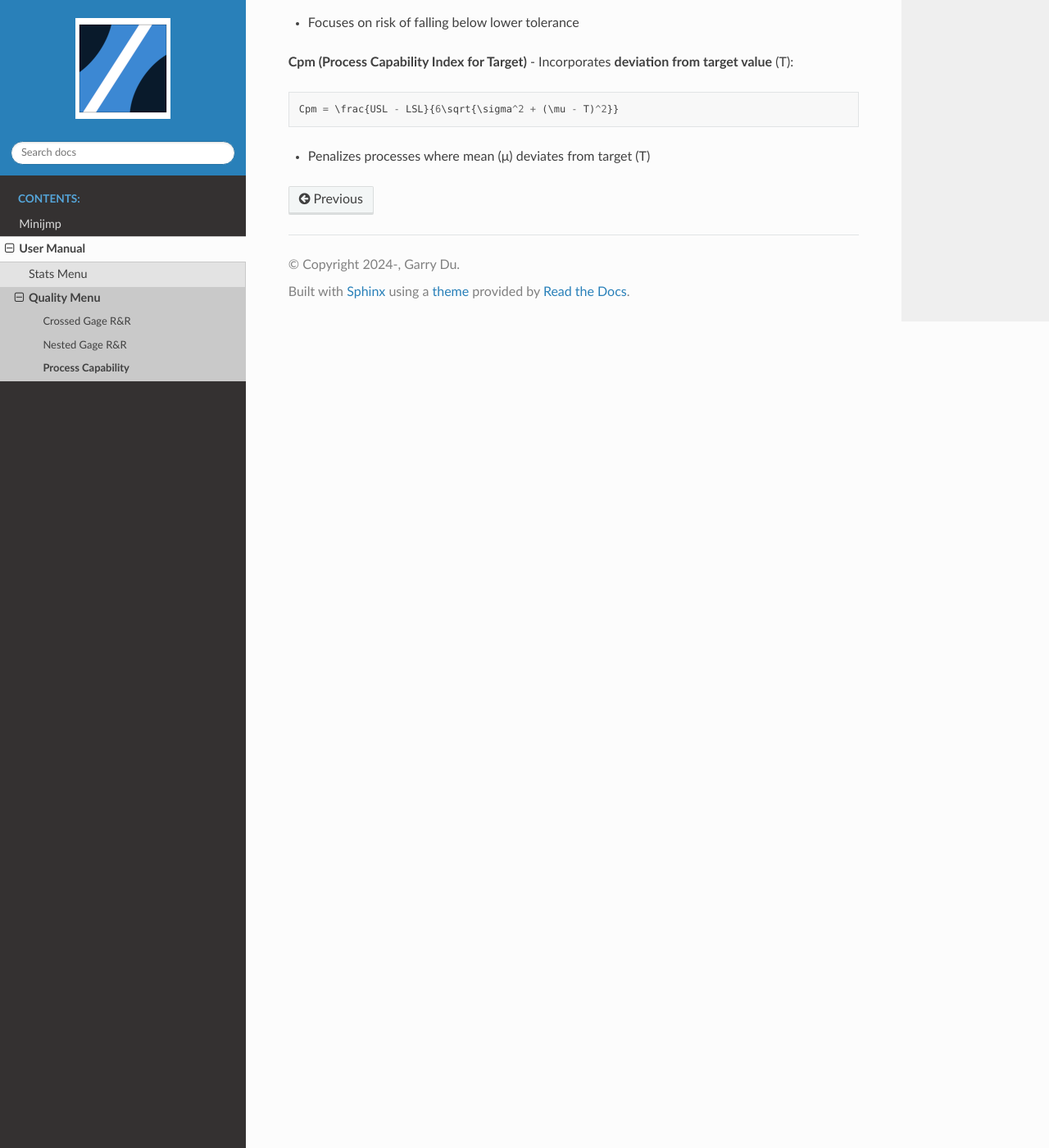
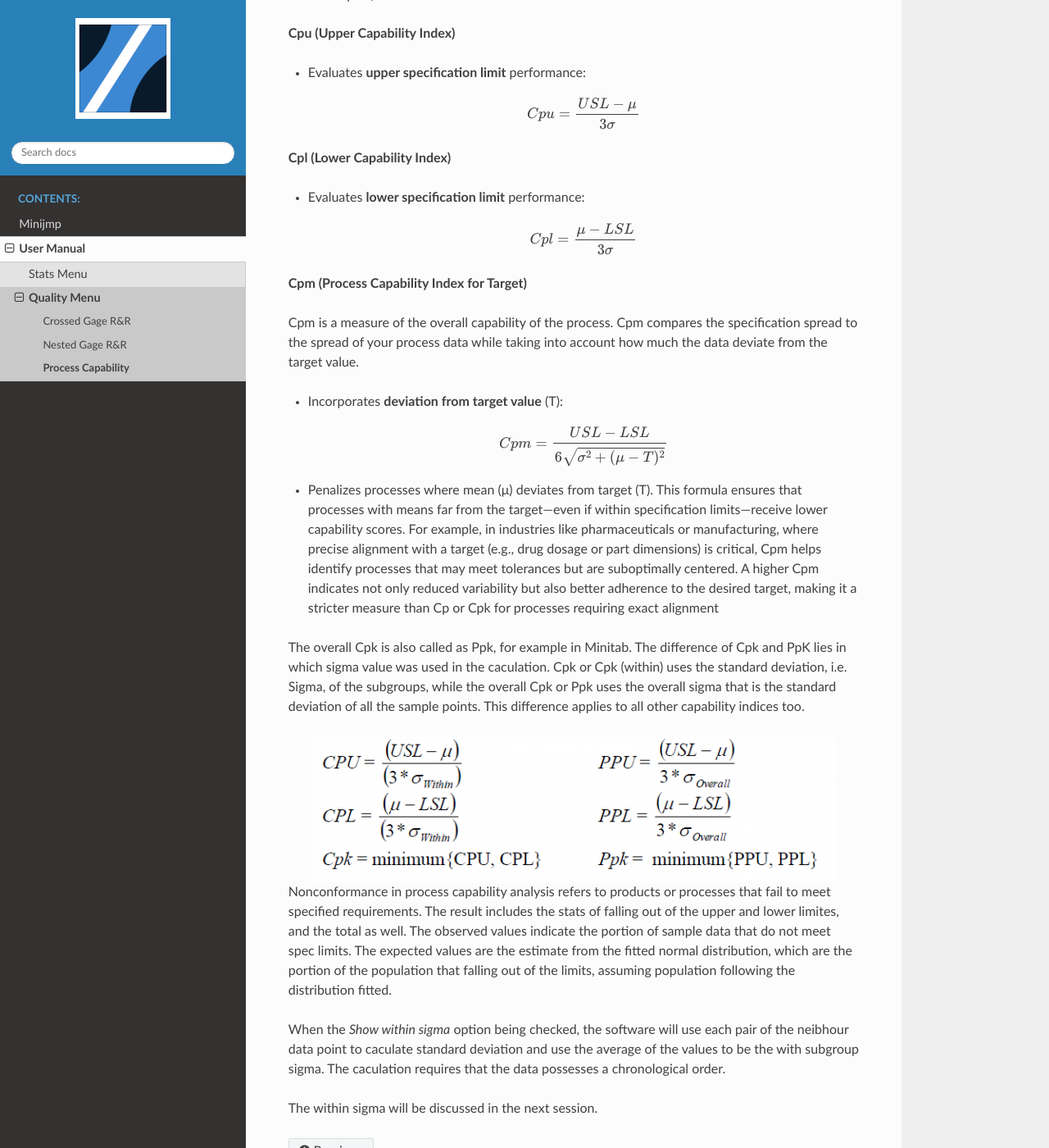
Before and after one commit to garrydu/Minijmp, a Sphinx documentation site: the page built from docs/usage/cpk.rst, in a window 1280 px wide and 1400 px high, scrolled down 2947 px. Shown: the whole window at 82% size. Built offline with Sphinx 7.4.7 and the Read the Docs theme 3.1.0, drawn with Linux system fonts in a browser that asks for light colours; some of the changed text lies outside the part shown.

Commit message:
add cpk rst

```diff
--- a/docs/usage/cpk.rst
+++ b/docs/usage/cpk.rst
@@ -70,36 +70,66 @@ The first part of the numerical prints includes general information of the study
 - Measures the **potential capability** of a process to produce output within specification limits, assuming the process is centered
 - Formula::
 
-    Cp = \frac{USL - LSL}{6\sigma}
+  .. math::
+
+     Cp = \frac{USL - LSL}{6\sigma}
 
   where:
-  - USL = Upper Specification Limit
-  - LSL = Lower Specification Limit
-  - σ = process standard deviation
+  - :math:`USL` = Upper Specification Limit
+  - :math:`LSL` = Lower Specification Limit
+  - :math:`\sigma` = process standard deviation
 
 **Cpk (Process Capability Index)**
+
+Use Cpk to evaluate the capability of your process based on both the process location and the process spread. The capability indicates the actual performance of your process that your customer experiences over time.
+
+Generally, higher Cpk values indicate a more capable process. Lower Cpk values indicate that your process may need improvement.
+
 - Measures **actual capability** by considering both process variation and centering
 - Formula::
 
-    Cpk = \min\left(\frac{USL - \mu}{3\sigma}, \frac{\mu - LSL}{3\sigma}\right)
+  .. math::
 
-  where μ = process mean
+     Cpk = \min\left(\frac{USL - \mu}{3\sigma}, \frac{\mu - LSL}{3\sigma}\right)
+
+  where :math:`\mu` = process mean
 
 
 **Cpu (Upper Capability Index)**
-- Evaluates **upper specification limit** performance::
 
-    Cpu = \frac{USL - \mu}{3\sigma}
-- Focuses on risk of exceeding upper tolerance
+- Evaluates **upper specification limit** performance:
+
+  .. math::
+
+     Cpu = \frac{USL - \mu}{3\sigma}
 
 **Cpl (Lower Capability Index)**
-- Evaluates **lower specification limit** performance::
 
-    Cpl = \frac{\mu - LSL}{3\sigma}
-- Focuses on risk of falling below lower tolerance
+- Evaluates **lower specification limit** performance:
+
+  .. math::
+
+     Cpl = \frac{\mu - LSL}{3\sigma}
 
 **Cpm (Process Capability Index for Target)**
-- Incorporates **deviation from target value** (T)::
 
-    Cpm = \frac{USL - LSL}{6\sqrt{\sigma^2 + (\mu - T)^2}}
-- Penalizes processes where mean (μ) deviates from target (T)
+Cpm is a measure of the overall capability of the process. Cpm compares the specification spread to the spread of your process data while taking into account how much the data deviate from the target value.
+
+- Incorporates **deviation from target value** (T):
+
+  .. math::
+
+     Cpm = \frac{USL - LSL}{6\sqrt{\sigma^2 + (\mu - T)^2}}
+
+- Penalizes processes where mean (μ) deviates from target (T). This formula ensures that processes with means far from the target—even if within specification limits—receive lower capability scores. For example, in industries like pharmaceuticals or manufacturing, where precise alignment with a target (e.g., drug dosage or part dimensions) is critical, Cpm helps identify processes that may meet tolerances but are suboptimally centered. A higher Cpm indicates not only reduced variability but also better adherence to the desired target, making it a stricter measure than Cp or Cpk for processes requiring exact alignment
+
+The overall Cpk is also called as Ppk, for example in Minitab. The difference of Cpk and PpK lies in which sigma value was used in the caculation. Cpk or Cpk (within) uses the standard deviation, i.e. Sigma, of the subgroups, while the overall Cpk or Ppk uses the overall sigma that is the standard deviation of all the sample points. This difference applies to all other capability indices too.
+
+.. image:: images/cpk_ppk_formulas_w640.png
+   :align: center
+
+Nonconformance in process capability analysis refers to products or processes that fail to meet specified requirements. The result includes the stats of falling out of the upper and lower limites, and the total as well. The observed values indicate the portion of sample data that do not meet spec limits. The expected values are the estimate from the fitted normal distribution, which are the portion of the population that falling out of the limits, assuming population following the distribution fitted.
+
+When the `Show within sigma` option being checked, the software will use each pair of the neibhour data point to caculate standard deviation and use the average of the values to be the with subgroup sigma. The caculation requires that the data possesses a chronological order.
+
+The within sigma will be discussed in the next session.
```
Also changed, not shown: docs/usage/images/cpk_ppk_formulas_w640.png (added).
